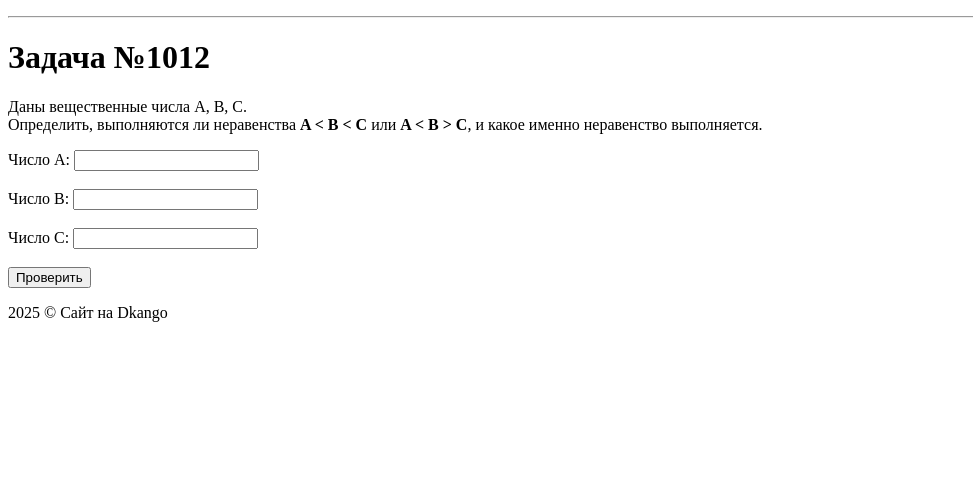
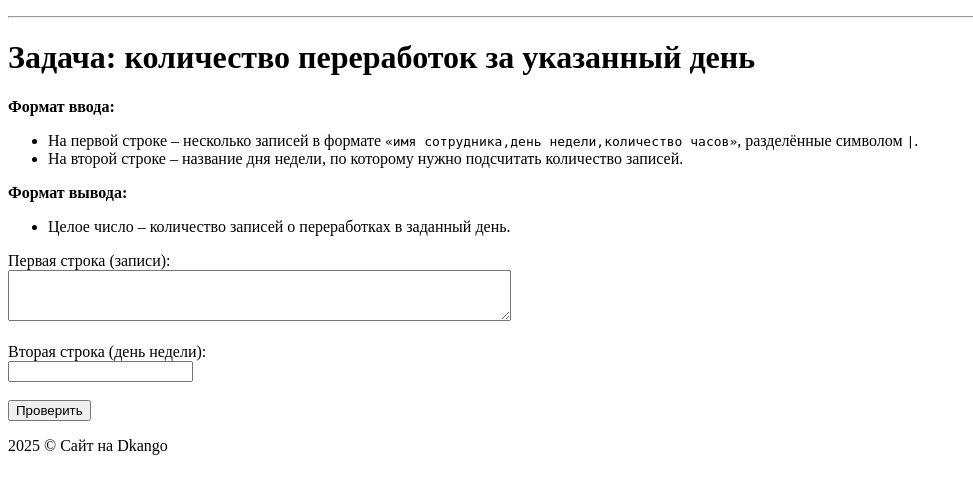
Before and after one commit to BorTink/pe4ka_django_1, a Django app: page /solution/ in a window 1280 px wide. Shown: the part 158-652 px from the top of the page, without its empty margins (0-973 px from the left). Run offline with Django 5.2, Linux system fonts and the light colour scheme.

Commit message:
change task solution

```diff
--- a/mainapp/templates/solution.html
+++ b/mainapp/templates/solution.html
@@ -1,29 +1,38 @@
 {% extends 'base.html' %}
-{% block title %}Задача 1012{% endblock %}
+{% load static %}  {# Если используете статику #}
+{% block title %}Задача про переработки{% endblock %}
 
 {% block content %}
-<h1>Задача №1012</h1>
+<h1>Задача: количество переработок за указанный день</h1>
+
 <p>
-  Даны вещественные числа A, B, C.<br>
-  Определить, выполняются ли неравенства <b>A &lt; B &lt; C</b> или <b>A &lt; B &gt; C</b>,
-  и какое именно неравенство выполняется.
+  <strong>Формат ввода:</strong>
+  <ul>
+    <li>На первой строке &ndash; несколько записей в формате
+    <code>«имя сотрудника,день недели,количество часов»</code>, разделённые символом <code>|</code>.</li>
+    <li>На второй строке &ndash; название дня недели, по которому нужно подсчитать количество записей.</li>
+  </ul>
+  <strong>Формат вывода:</strong>
+  <ul>
+    <li>Целое число &ndash; количество записей о переработках в заданный день.</li>
+  </ul>
 </p>
 
 <form method="POST">
     {% csrf_token %}
-    <label for="id_A">Число A: </label>
-    <input type="number" step="any" name="A" id="id_A" required><br/><br/>
+    <label for="id_records">Первая строка (записи):</label><br>
+    <textarea name="records" id="id_records" rows="3" cols="60" required></textarea>
+    <br><br>
 
-    <label for="id_B">Число B: </label>
-    <input type="number" step="any" name="B" id="id_B" required><br/><br/>
-
-    <label for="id_C">Число C: </label>
-    <input type="number" step="any" name="C" id="id_C" required><br/><br/>
+    <label for="id_day">Вторая строка (день недели):</label><br>
+    <input type="text" name="day" id="id_day" required>
+    <br><br>
 
     <button type="submit">Проверить</button>
 </form>
 
 {% if result %}
-    <h3>Результат: {{ result }}</h3>
+    <h3>Результат:</h3>
+    <p>{{ result }}</p>
 {% endif %}
 {% endblock %}
--- a/mainapp/views.py
+++ b/mainapp/views.py
@@ -10,30 +10,48 @@ def info1_view(request):
     return render(request, 'info1.html')
 
 
-# mainapp/views.py
 def solution_view(request):
     """
-    Решение задачи 1012: проверяем, выполняются ли неравенства:
-    1) A < B < C
-    2) A < B > C
-    И выводим, какое из них выполняется, или что ни одно не выполняется.
+    Решение задачи:
+    На первой строке ввода: записи о переработках, вида "<имя>,<день>,<часы>"
+    разделённые символом "|".
+    На второй строке: день недели, по которому нужно подсчитать количество записей.
+
+    Вывести целое число — количество записей для заданного дня.
     """
-    result = None
+    result = None  # Результат (количество записей)
     if request.method == 'POST':
-        try:
-            A = float(request.POST.get('A'))
-            B = float(request.POST.get('B'))
-            C = float(request.POST.get('C'))
+        # Пытаемся получить данные из формы
+        records_line = request.POST.get('records')
+        day_input = request.POST.get('day')
 
-            # Проверка неравенств
-            if A < B < C:
-                result = "Выполняется неравенство A < B < C"
-            elif A < B > C:
-                result = "Выполняется неравенство A < B > C"
-            else:
-                result = "Ни одно из указанных неравенств не выполняется"
-        except (TypeError, ValueError):
-            result = "Ошибка в введённых данных!"
+        if records_line and day_input:
+            # Разделяем строку по символу '|'
+            records_list = records_line.split('|')
+
+            # Переменная-счётчик для подходящих записей
+            count = 0
+
+            # Обрабатываем каждую запись
+            for record in records_list:
+                # Каждая запись: "Имя,деньНедели,часы"
+                parts = record.split(',')
+                # Проверяем, что частей три
+                if len(parts) == 3:
+                    name = parts[0].strip()
+                    day_of_record = parts[1].strip()
+                    hours = parts[2].strip()  # не обязательно нужно конвертировать в int для подсчёта факта "записи"
+
+                    # Если день совпадает, увеличиваем счётчик
+                    if day_of_record.lower() == day_input.lower():
+                        count += 1
+                else:
+                    # Если формат записи неверный, можно либо игнорировать, либо сообщать об ошибке
+                    pass
+
+            result = f"Количество записей: {count}"
+        else:
+            result = "Пожалуйста, заполните обе строки ввода."
 
     context = {
         'result': result
```
